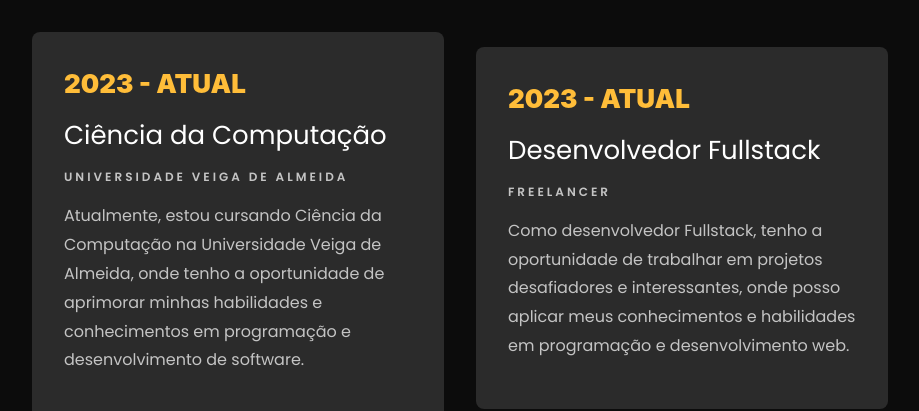
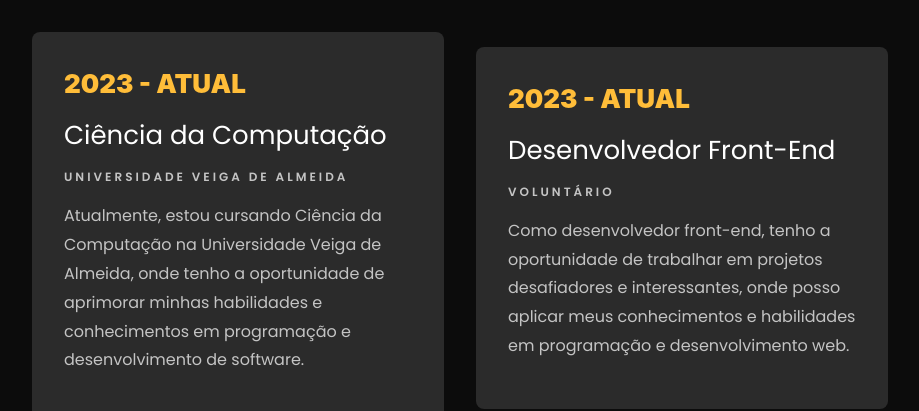
Before and after one commit to Lucasantunesribeiro/portfolio-website, a plain HTML site: page index.html in a window 1280 px wide. Shown: the part 1480-1891 px from the top of the page, without its empty margins (180-1099 px from the left). Drawn offline with nearby package versions, Linux system fonts and the light colour scheme; some packages are replaced by stand-ins of ours; a script that the page names is missing; a web font is replaced by a local one.

Commit message:
Correcao dev fullstack para dev front end

```diff
--- a/index.html
+++ b/index.html
@@ -180,9 +180,9 @@
                                 </div>
                                 <div class="carreira__experiencia-item">
                                     <span class="carreira__experiencia-data">2023 - Atual</span>
-                                    <h3 class="carreira__experiencia-titulo">Desenvolvedor Fullstack</h3>
-                                    <p class="carreira__experiencia-subtitulo">Freelancer</p>
-                                    <p class="carreira__experiencia-paragrafo">Como desenvolvedor Fullstack, tenho a
+                                    <h3 class="carreira__experiencia-titulo">Desenvolvedor Front-End</h3>
+                                    <p class="carreira__experiencia-subtitulo">Voluntário</p>
+                                    <p class="carreira__experiencia-paragrafo">Como desenvolvedor front-end, tenho a
                                         oportunidade de trabalhar em projetos desafiadores e interessantes, onde posso
                                         aplicar
                                         meus conhecimentos e habilidades em programação e desenvolvimento web.</p>
```
